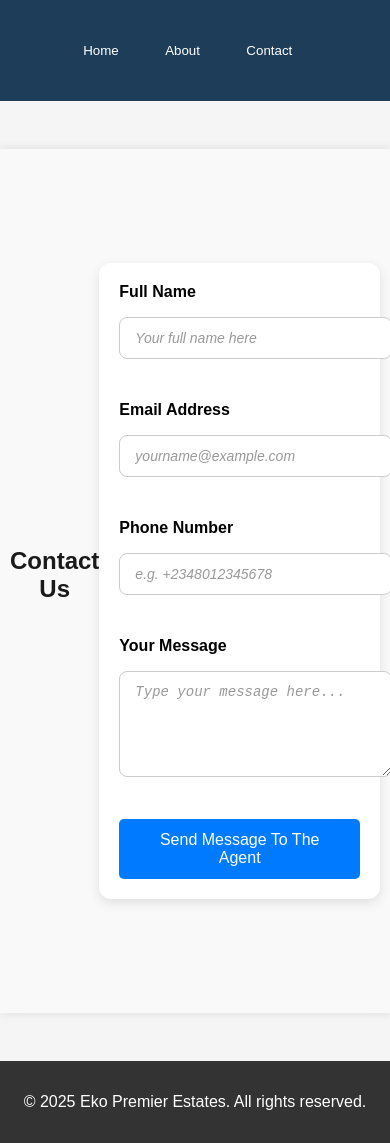
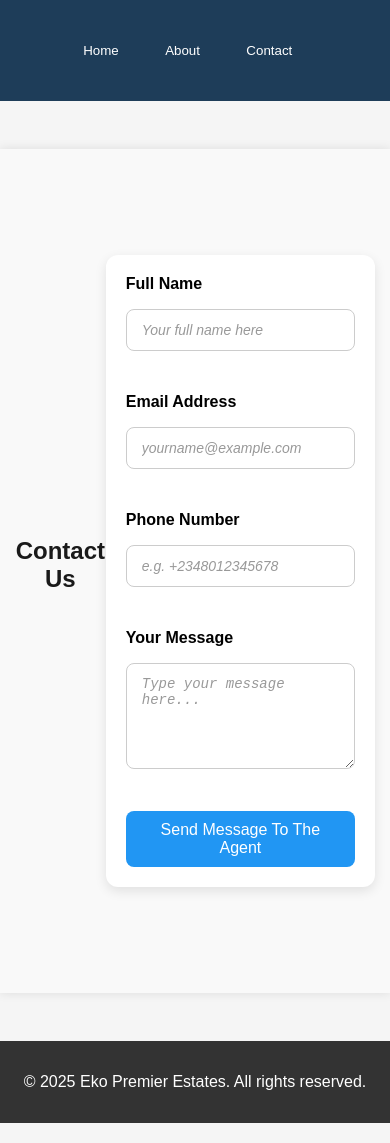
Before and after one commit to cloudcoder88/estate-project, an Angular app: page /contact in a window 390 px wide. Built offline with nearby package versions, Linux system fonts and the light colour scheme.

Commit message:
the contact_us page drifts to the right on mobile,so i fixed it

```diff
--- a/src/app/contact/contact.component.css
+++ b/src/app/contact/contact.component.css
@@ -1,3 +1,14 @@
+/* the contact us page drifts to the right on mobile becuase the sometimes misbehaves if the parent takes
+full width but the child has no auto margins
+HOW I FIXED IT
+Added box-sizing so padding does not cause over-flow
+forced.contact-form to always stay centered (margin:0 auto;)
+cleaned up button styling so spinner +text align properly.
+*/
+
+
+
+
 .contact-section {
   display: flex;
   justify-content: center;
@@ -5,6 +16,7 @@
   min-height: 100vh;
   background: #f9f9f9;
   padding: 20px;
+  box-sizing: border-box;
 }
 
 .contact-form {
@@ -12,21 +24,22 @@
   padding: 25px 30px;
   border-radius: 12px;
   box-shadow: 0 4px 12px rgba(0, 0, 0, 0.1);
-
   width: 100%;
   max-width: 450px;
-  margin: 0 auto;
+  margin: 0 auto; /* keeps it centered */
+  box-sizing: border-box;
 }
 
-/*  Mobile fix */
+/* Mobile fix */
 @media (max-width: 600px) {
   .contact-form {
     padding: 20px;
-    max-width: 95%;
+    width: 100%;   /* take full width */
+    max-width: 95%; /* small margin on sides */
   }
 
   .contact-section {
-    padding: 10px;
+    padding: 15px;
   }
 }
 
@@ -41,24 +54,37 @@
   font-size: 14px;
   outline: none;
   transition: border-color 0.3s ease;
+  box-sizing: border-box;
 }
 
 .contact-form input::placeholder,
 .contact-form textarea::placeholder {
-  color: #999;   /* soft gray "inbox" text */
+  color: #999; /* soft gray */
   font-style: italic;
 }
 
 .contact-form input:focus,
 .contact-form textarea:focus {
-  border-color: #2196f3;  /* highlight on focus */
+  border-color: #2196f3;
 }
 
 button {
   position: relative;
-  display: flex;
+  display: inline-flex;
   justify-content: center;
   align-items: center;
+  padding: 10px 20px;
+  background: #2196f3;
+  color: white;
+  border: none;
+  border-radius: 8px;
+  cursor: pointer;
+  transition: background 0.3s ease, transform 0.2s ease;
+}
+
+button:hover {
+  background: #1769aa;
+  transform: scale(1.05);
 }
 
 .spinner {
@@ -68,6 +94,7 @@ button {
   border-top: 3px solid #2196f3;
   border-radius: 50%;
   animation: spin 0.8s linear infinite;
+  margin-left: 8px;
 }
 
 @keyframes spin {
```
